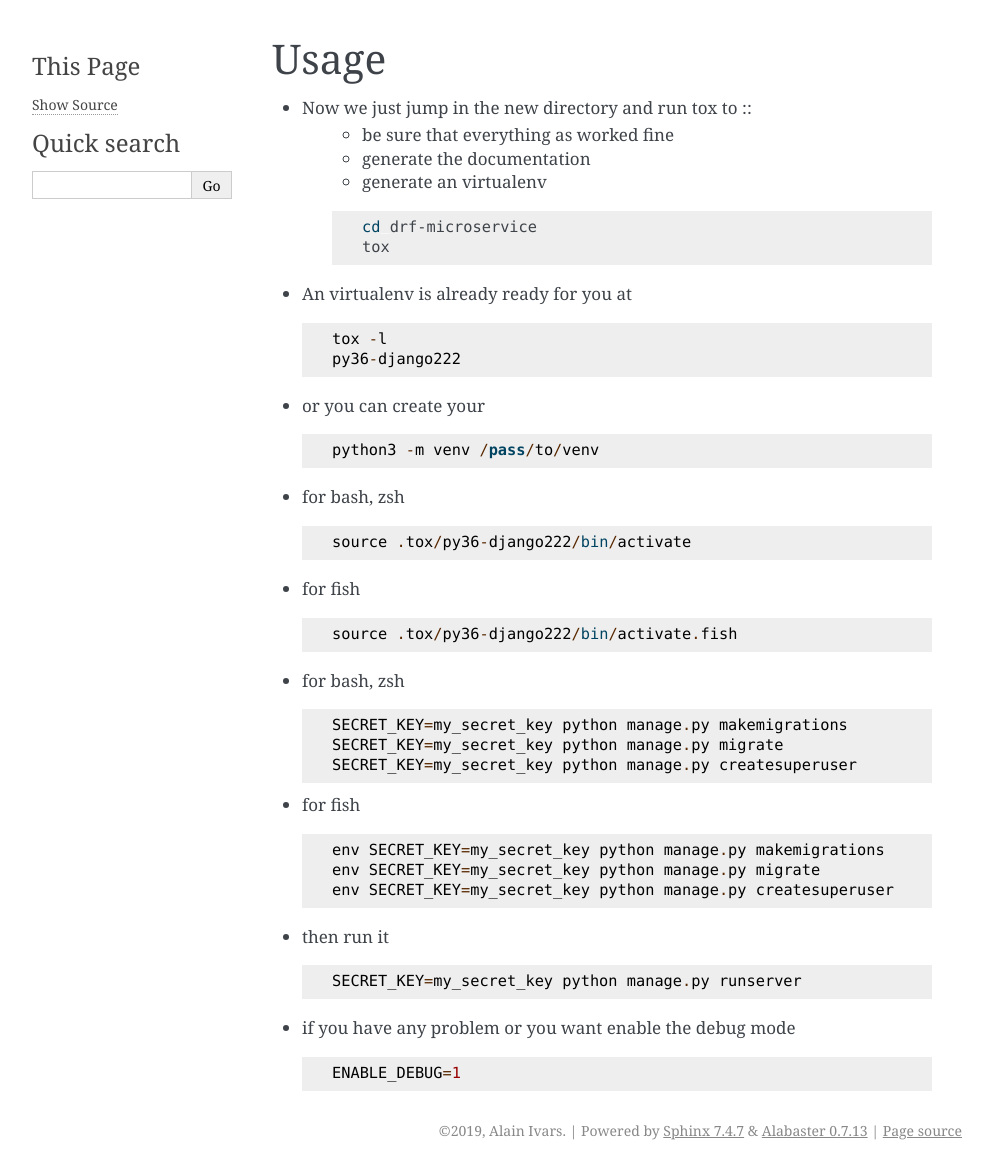
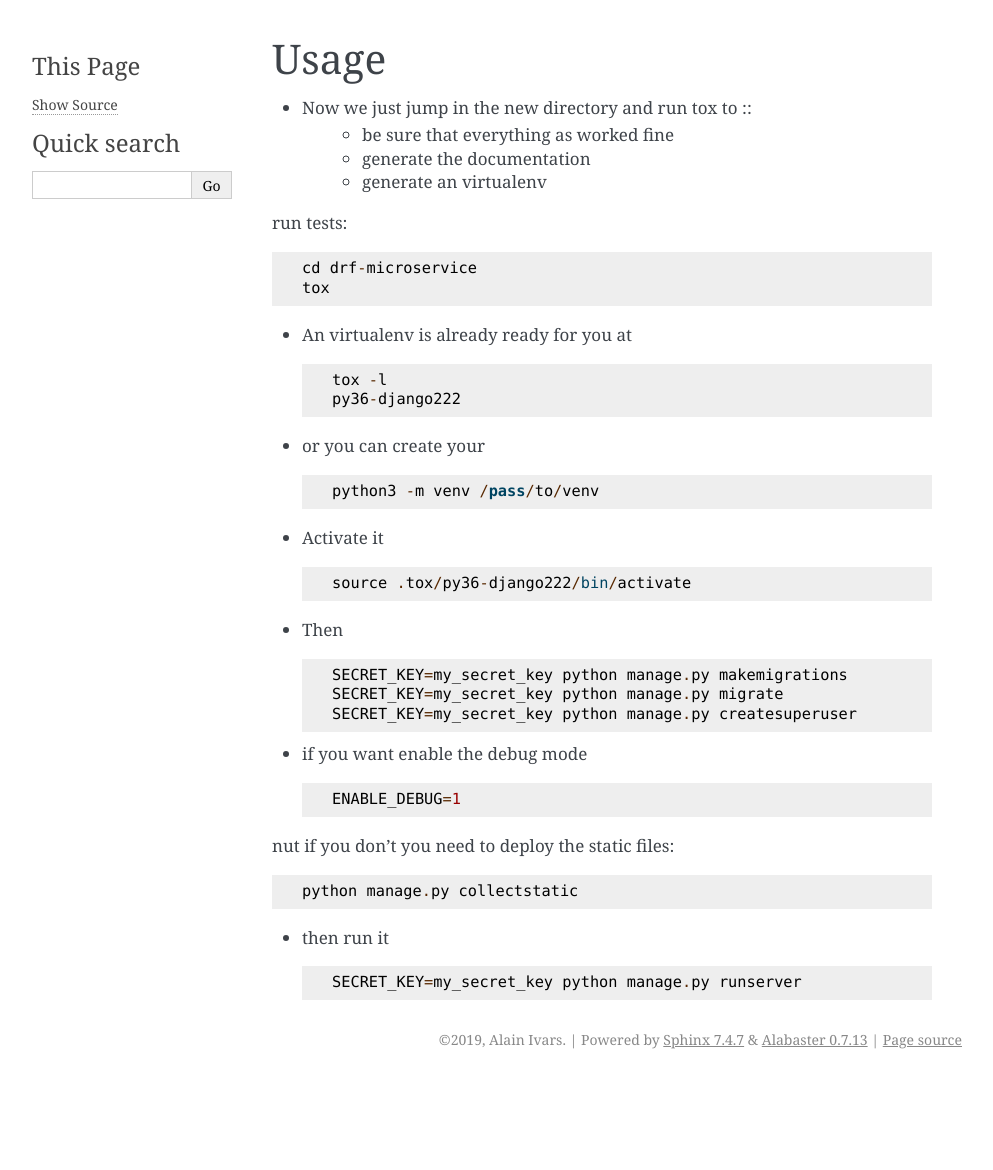
Before and after one commit to alainivars/drf-microservice, a Sphinx documentation site: the page built from docs/usage.rst, in a window 1280 px wide. Shown: the whole page, without its empty margins (148-1141 px from the left). Built offline with Sphinx 7.4.7, drawn with Linux system fonts in a browser that asks for light colours; the version number is read from the project's files by our own code; after the commit the page ends 1079 px from its top, so only the background shows below that.

Commit message:
update doc usage

```diff
--- a/docs/usage.rst
+++ b/docs/usage.rst
@@ -8,10 +8,11 @@ Usage
     - generate the documentation
     - generate an virtualenv
 
-    .. code-block:: shell
 
-        cd drf-microservice
-        tox
+run tests::
+
+    cd drf-microservice
+    tox
 
 + An virtualenv is already ready for you at ::
 
@@ -22,30 +23,24 @@ Usage
 
     python3 -m venv /pass/to/venv
 
-+ for bash, zsh ::
++ Activate it ::
 
     source .tox/py36-django222/bin/activate
 
-+ for fish ::
-
-    source .tox/py36-django222/bin/activate.fish
-
-+ for bash, zsh ::
++ Then ::
 
     SECRET_KEY=my_secret_key python manage.py makemigrations
     SECRET_KEY=my_secret_key python manage.py migrate
     SECRET_KEY=my_secret_key python manage.py createsuperuser
 
-- for fish ::
+- if you want enable the debug mode ::
 
-    env SECRET_KEY=my_secret_key python manage.py makemigrations
-    env SECRET_KEY=my_secret_key python manage.py migrate
-    env SECRET_KEY=my_secret_key python manage.py createsuperuser
+    ENABLE_DEBUG=1
+
+nut if you don't you need to deploy the static files::
+
+    python manage.py collectstatic
 
 - then run it ::
 
     SECRET_KEY=my_secret_key python manage.py runserver
-
-- if you have any problem or you want enable the debug mode ::
-
-    ENABLE_DEBUG=1
```
